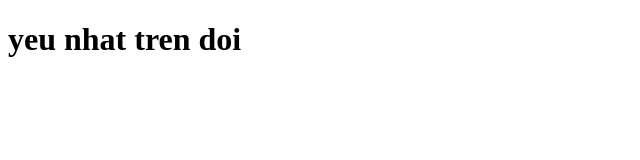
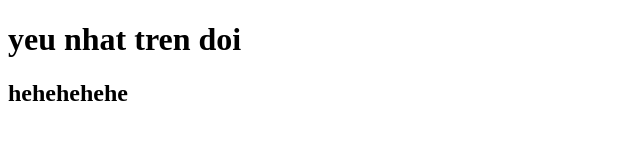
Before and after one commit to ngthangg05/t2, a plain HTML site: page index.html in a window 1280 px wide. Shown: the whole page, without its empty margins (0-640 px from the left). Drawn offline with Linux system fonts and the light colour scheme.

Commit message:
Sửa đổi lần 1

```diff
--- a/index.html
+++ b/index.html
@@ -7,5 +7,6 @@
   </head>
   <body>
     <h1>yeu nhat tren doi</h1>
+    <h2>hehehehehe</h2>
   </body>
 </html>
```
